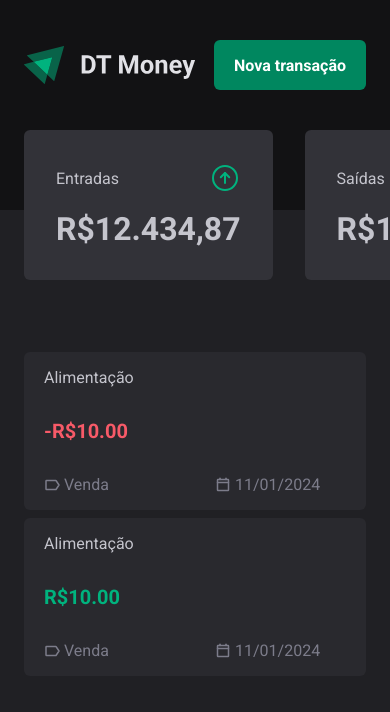
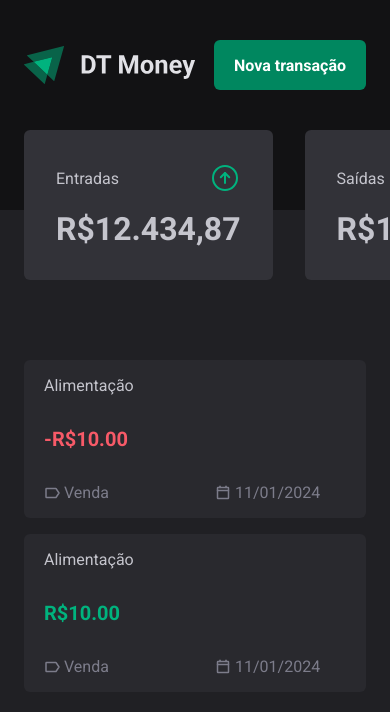
Before and after one commit to melovitor/DT-Money, a React (Vite) app: page / in a window 390 px wide. Shown: the top 712 px of the page. Built offline with nearby package versions, Linux system fonts and the light colour scheme.

Commit message:
Responsividade: Trasactions

```diff
--- a/src/pages/Transactions/styles.ts
+++ b/src/pages/Transactions/styles.ts
@@ -32,6 +32,7 @@ export const TransactionsTable = styled.table`
     }
 
     @media (max-width: 768px) {
+            border-spacing: 0 1rem;
         td{
             width: 100%;
             display: flex;
```
